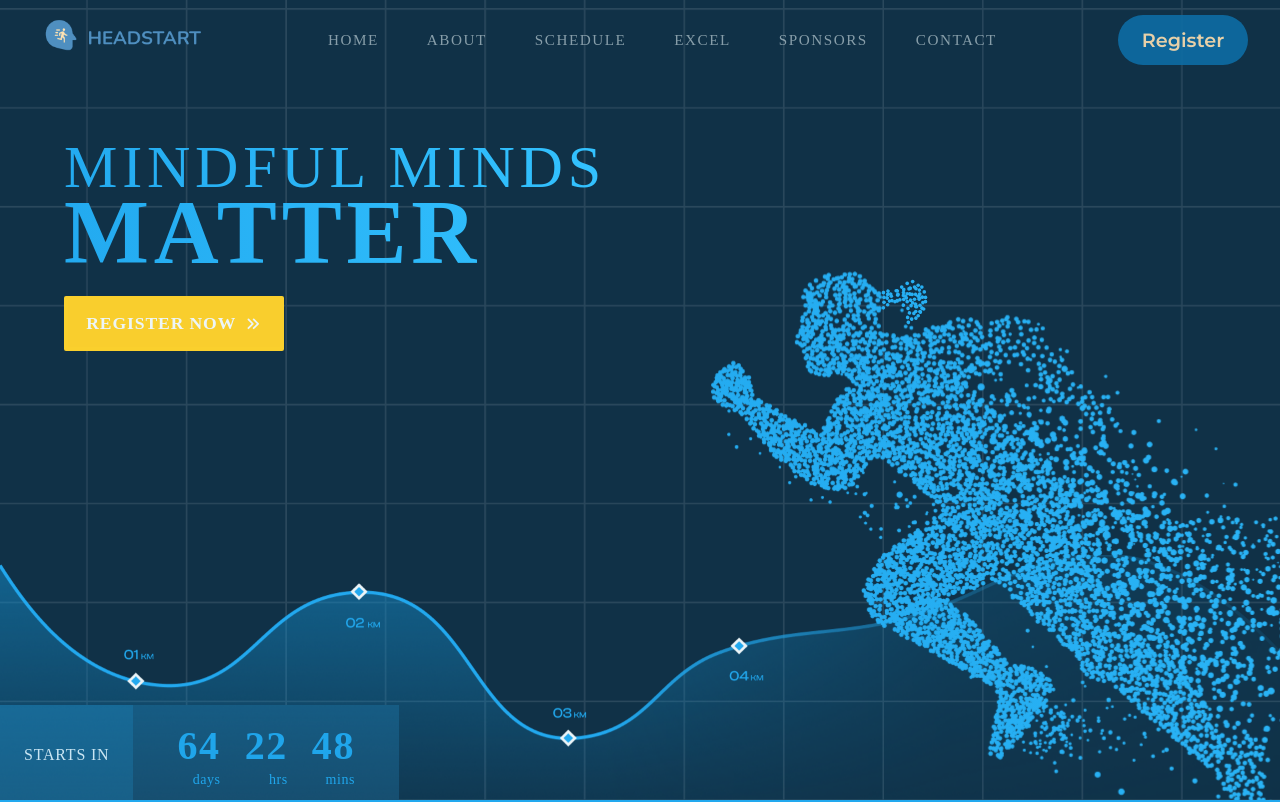
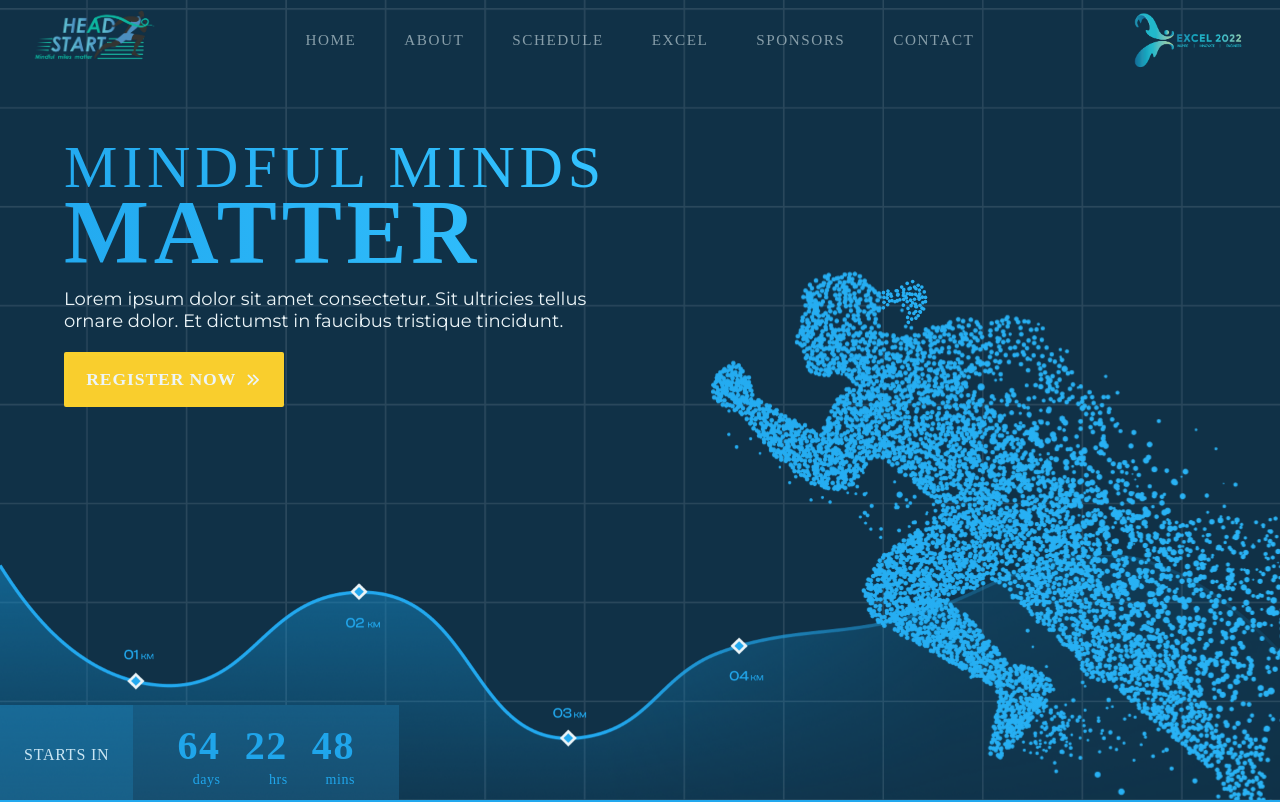
Before and after one commit to Excel2022Web/marathon, a React (Create React App) app: page / in a window 1280 px wide. Shown: the top 802 px of the page. Built offline with nearby package versions, Linux system fonts and the light colour scheme; a web font is replaced by a local one.

Commit message:
🏃‍♂️🏃‍♀️

```diff
--- a/src/components/Home/Home.js
+++ b/src/components/Home/Home.js
@@ -65,7 +65,7 @@ function Home() {
           </div>
         <div className='home__left'>
           <h1>mindful minds <br /><span>matter</span></h1>
-          {/* <p>Lorem ipsum dolor sit amet consectetur. Sit ultricies tellus ornare dolor. Et dictumst in faucibus tristique tincidunt. In est mauris sagittis eros vel. In massa diam amet diam magna sed.</p> */}
+          <p>Lorem ipsum dolor sit amet consectetur. Sit ultricies tellus ornare dolor. Et dictumst in faucibus tristique tincidunt.</p>
           <button className='home_reg_btn'>
             Register Now
             <HiChevronDoubleRight />
--- a/src/components/Navbar/Navbar.css
+++ b/src/components/Navbar/Navbar.css
@@ -14,8 +14,7 @@
 }
 
 .nav_logo img {
-    height: 100%;
-    width: 175px
+    width: 125px
 }
 
 .nav_title {
@@ -64,39 +63,15 @@ a {
 }
 
 
-.nav_register {
+.nav_excel {
     display: flex;
     align-items: center;
     justify-content: center;
 }
 
-.nav_register_btn {
-    border-radius: 60px;
-    background: var(--primary-color);
-    font-family: var(--primary-font);
-    font-style: normal;
-    align-items: center;
-    color: var(--bg-color);
-    font-size: 1.2rem;
-    cursor: pointer;
-    opacity: 0.9;
-    font-weight: 600;
-    width: 130px;
-    height: 50px;
-    border: none;
-    outline: none;
-    background-position: center;
-    transition: background 0.8s;
+.nav_excel img {
+    width: 125px
 }
-
-.nav_register_btn:hover {
-    background: var(--secondary-color) radial-gradient(circle, transparent 1%, var(--secondary-color) 1%) center/15000%;
-}
-.nav_register_btn:active {
-    background-color: var(--primary-color);
-    background-size: 100%;
-    transition: background 0s;
-  }
 
 
 @media screen and (max-width: 1200px) {
--- a/src/components/Navbar/Navbar.js
+++ b/src/components/Navbar/Navbar.js
@@ -8,6 +8,7 @@ import { useScrollPosition } from "../../hooks/useScrollPosition"
 import "./Navbar.css"
 
 import marathon_logo_text from '../../assets/png/marathon_logo_text.png'
+import excel_logo_text from '../../assets/png/excel_logo_text.png'
 
 function Navbar() {
   const [drawer, setDrawer] = useState(false)
@@ -23,7 +24,7 @@ function Navbar() {
   const scrollPosition = useScrollPosition()
 
   const navStyle = {
-    background: scrollPosition > 200 ? "#0F273D" : "transparent",
+    background: scrollPosition > 100 ? "#0F273D" : "transparent",
     boxShadow:
       scrollPosition > 200 ? "0px 2px 9px rgba(0, 0, 0, 0.11)" : "none",
   }
@@ -61,8 +62,8 @@ function Navbar() {
             Contact
           </NavLink>
         </div>
-        <div className="nav_register">
-          <button className="nav_register_btn">Register</button>
+        <div className="nav_excel">
+          <img src={excel_logo_text} alt="" />
         </div>
 
         <div className="nav_hamburger" onClick={handleDrawerOpen}>
```
Also changed, not shown: src/components/Home/Home.css (+38 -0 lines), src/media-query.css (added, +36 -0 lines), src/assets/png/excel_logo_text.png (added), src/assets/png/marathon_logo_text.png.
